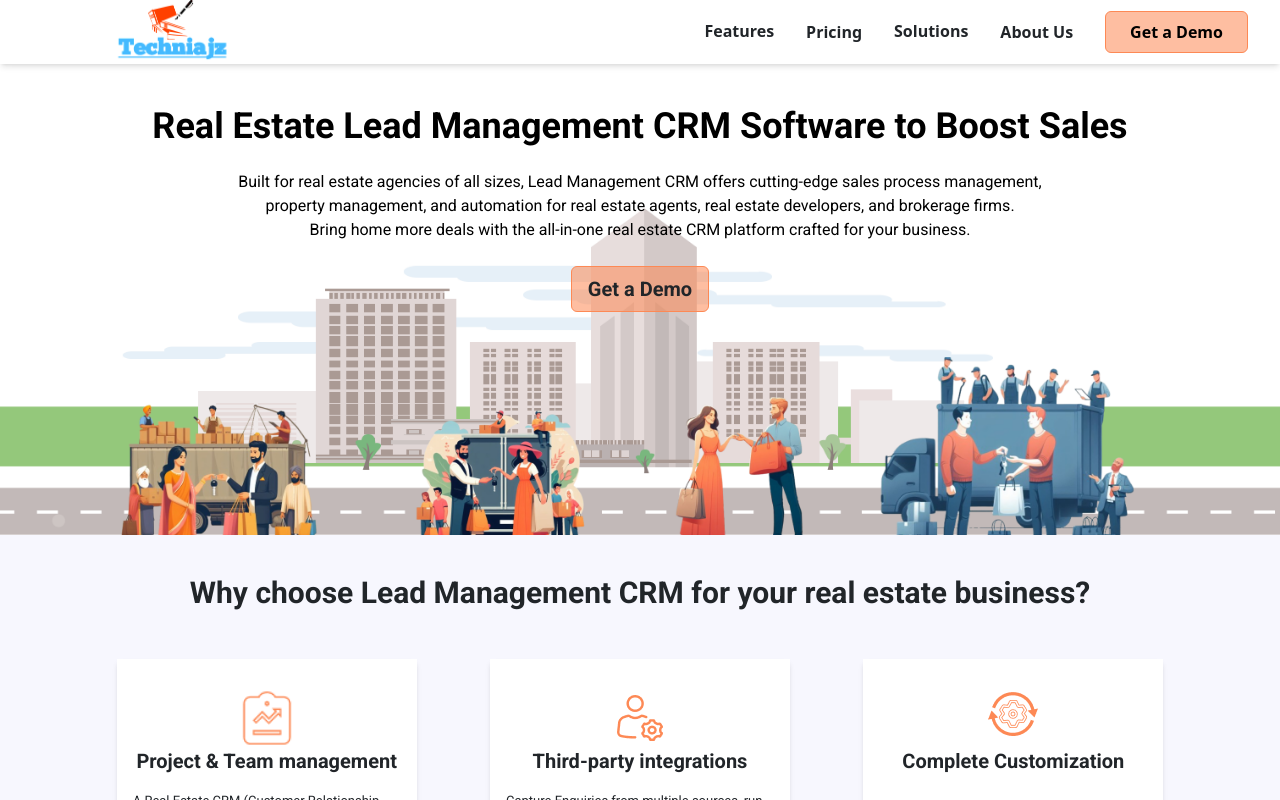
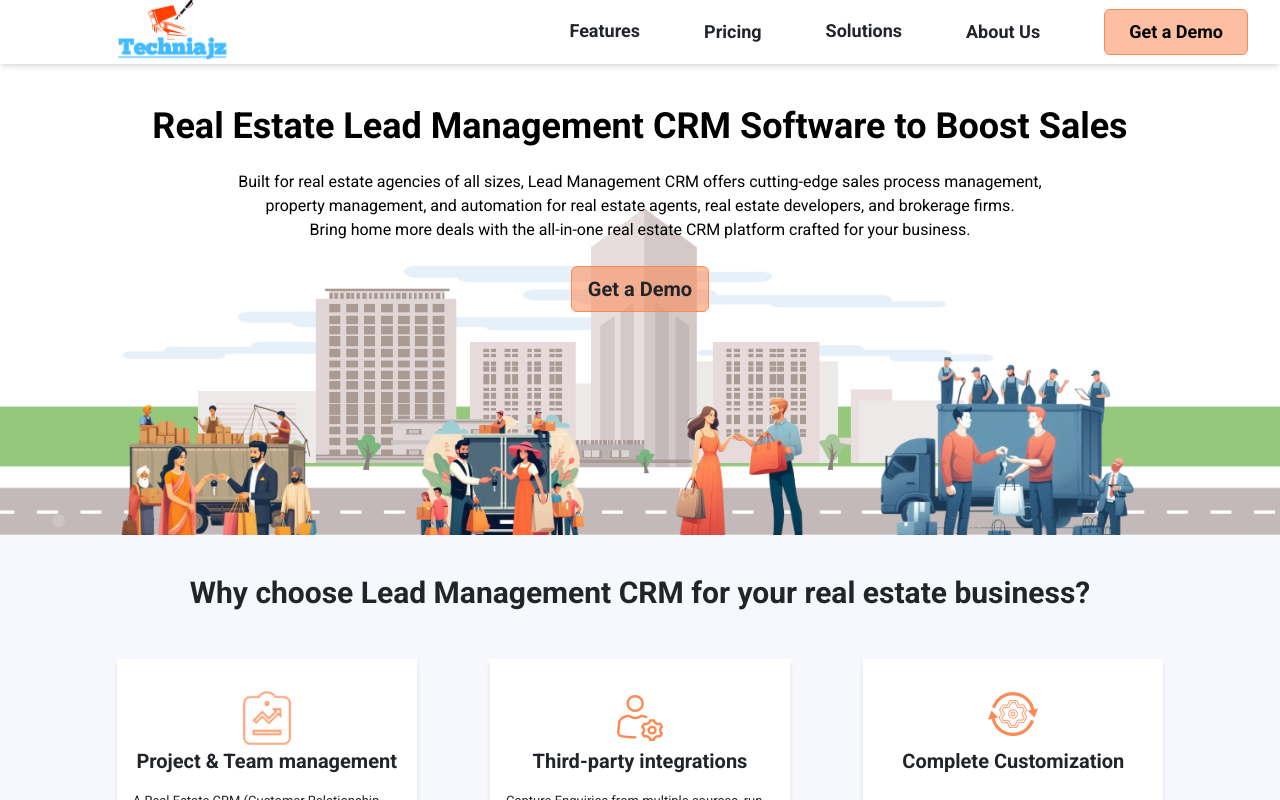
Before and after one commit to yogeshpradhnani/REF, a React (Vite) app: page / in a window 1280 px wide. Shown: the top 800 px of the page. Built offline with nearby package versions, Linux system fonts and the light colour scheme.

Commit message:
done by yogesh

```diff
--- a/src/components/NavBar.jsx
+++ b/src/components/NavBar.jsx
@@ -8,16 +8,16 @@ function NavBar() {
     setIsMobileMenuOpen(!isMobileMenuOpen);
   };
   return (
-    <nav className="w-full  overflow-x-hidden md:overflow-x-hidden fixed scroll-my- shadow-md bg-white top-0 z-1 ">
+    <nav className="w-full   md:overflow-hidden fixed shadow-md bg-white top-0 z-1 ">
       <div className=" mx-auto   sm:px-6 lg:px-8">
         <div className="flex items-center justify-between h-16">
           <div className="flex-shrink-0 md:ml-20">
             <img className="w-[124px] h-[63.2px]" src={logo} alt="" />
           </div>
-          <div className="hidden md:flex space-x-8">
+          <div className="hidden md:flex space-x-16 text-lg font-roboto">
             <div className="font-bold">
               <button className=" hover:text-gray-900 mt-2">Features</button>
-              <ul className="absolute z-1  bg-white hidden group-hover:block  shadow-lg mt-2 rounded-md ">
+              <ul className="absolute z-1  bg-white hidden   shadow-lg mt-2 rounded-md ">
                 <li>
                   <a href="#" className="block px-4 py-2 text-sm text-gray-700 hover:bg-gray-100 font-bold">
                     Action
@@ -73,7 +73,7 @@ function NavBar() {
 
       {isMobileMenuOpen && (
         <div className="md:hidden bg-white">
-          <ul className="space-y-2 px-4 py-2 text-center font-bold">
+          <ul className="space-y-2 px-4 py-2 text-center font-bold font-roboto">
             <li>
               <a href="#" className="block hover:text-gray-900 font-bold">
                 Features
```
